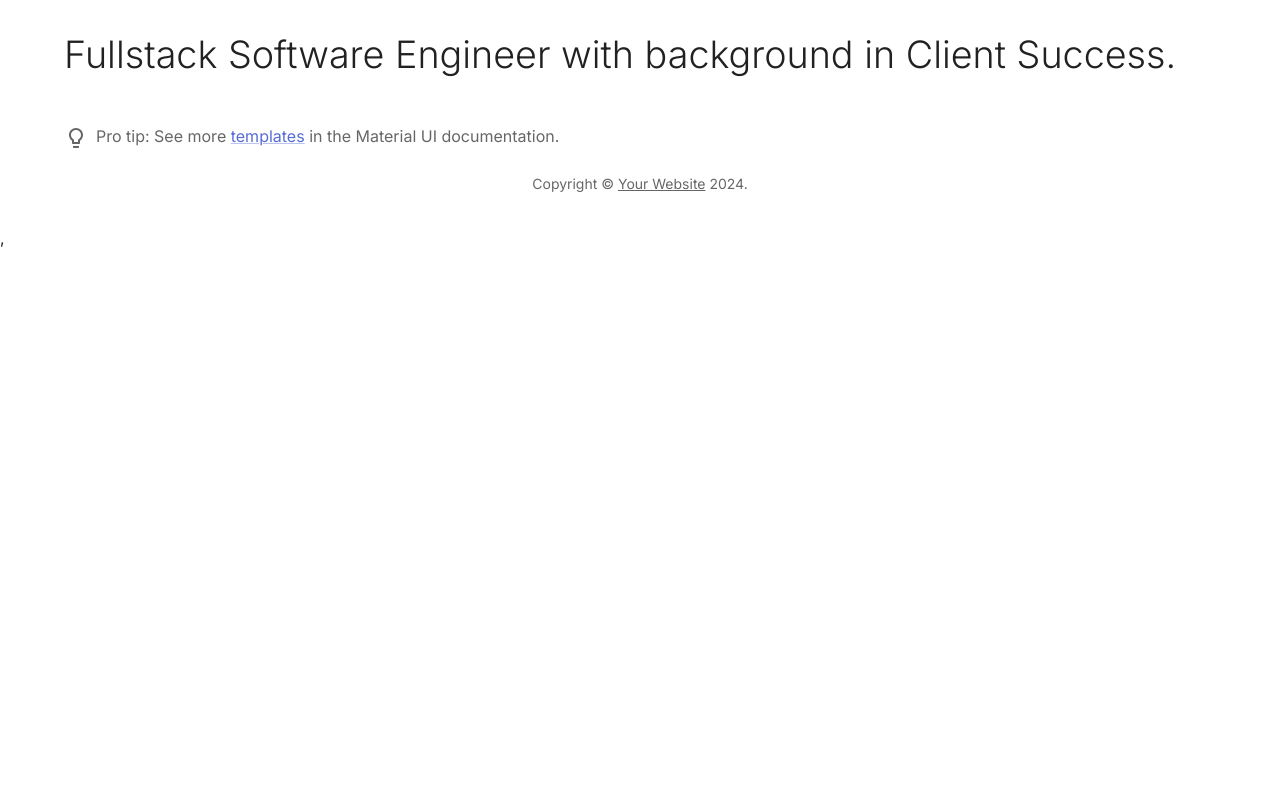
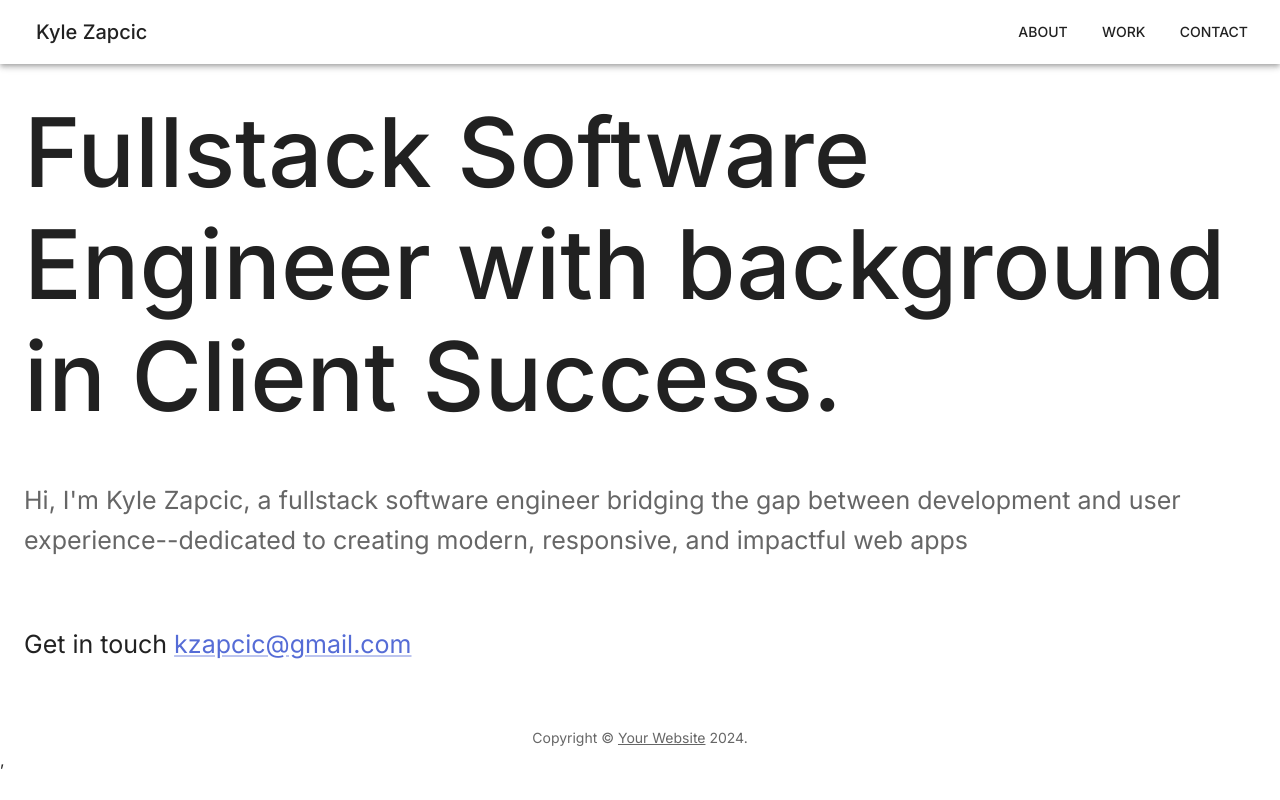
Before and after one commit to kylezap/kylezapcicdotcom, a React (Vite) app: page / in a window 1280 px wide. Built offline with nearby package versions, Linux system fonts and the light colour scheme.

Commit message:
adds nav, hero, footer

```diff
--- a/src/App.jsx
+++ b/src/App.jsx
@@ -4,17 +4,29 @@ import Typography from '@mui/material/Typography';
 import Box from '@mui/material/Box';
 import ProTip from './ProTip';
 import Copyright from './Copyright';
+import Navbar from './Components/Navbar';
+import { Link } from '@mui/material';
 
 export default function App() {
   return (
-    <Container maxWidth="lg">
+    <>
+    <Navbar />
+    <Container maxWidth="xl">
       <Box sx={{ my: 4 }}>
         <Typography variant="h1" component="h1" sx={{ mb: 2 }}>
           Fullstack Software Engineer with background in Client Success.
         </Typography>
         <ProTip />
-        <Copyright />
+
       </Box>
     </Container>
+    <Container maxWidth='xl'>
+        <Box sx={{ my: 4, py: 4 }}>
+            <Typography variant='h2' component='div' > Get in touch <Link>kzapcic@gmail.com</Link> </Typography>
+
+        </Box>
+    </Container>
+    <Copyright />
+    </>
   );
 }
--- /dev/null
+++ b/src/Components/Navbar.jsx
@@ -0,0 +1,25 @@
+import { AppBar, Toolbar, IconButton, Typography, Stack, Button } from "@mui/material";
+
+export default function Navbar() {
+    return (
+        <AppBar position='static' color="primary.main" shape='0'>
+            <Toolbar>
+                <IconButton size="large" edge='start'  aria-label="logo">
+                    {/* Insert imported Logo component here */}
+                </IconButton>
+                <Typography variant="h6" component='div' sx={{ flexGrow: 1}}>
+                    Kyle Zapcic
+                </Typography>
+                <Stack direction='row' spacing={2}>
+                    <Button color='black'>About</Button>
+                    <Button color='black'>Work</Button>
+                    <Button color='black'>Contact</Button>
+
+                </Stack>
+            </Toolbar>
+        </AppBar>
+
+
+
+    )
+}
--- a/src/ProTip.jsx
+++ b/src/ProTip.jsx
@@ -3,21 +3,19 @@ import Link from '@mui/material/Link';
 import SvgIcon from '@mui/material/SvgIcon';
 import Typography from '@mui/material/Typography';
 
-function LightBulbIcon(props) {
-  return (
-    <SvgIcon {...props}>
-      <path d="M9 21c0 .55.45 1 1 1h4c.55 0 1-.45 1-1v-1H9v1zm3-19C8.14 2 5 5.14 5 9c0 2.38 1.19 4.47 3 5.74V17c0 .55.45 1 1 1h6c.55 0 1-.45 1-1v-2.26c1.81-1.27 3-3.36 3-5.74 0-3.86-3.14-7-7-7zm2.85 11.1l-.85.6V16h-4v-2.3l-.85-.6C7.8 12.16 7 10.63 7 9c0-2.76 2.24-5 5-5s5 2.24 5 5c0 1.63-.8 3.16-2.15 4.1z" />
-    </SvgIcon>
-  );
-}
+// function LightBulbIcon(props) {
+//   return (
+//     <SvgIcon {...props}>
+//       <path d="M9 21c0 .55.45 1 1 1h4c.55 0 1-.45 1-1v-1H9v1zm3-19C8.14 2 5 5.14 5 9c0 2.38 1.19 4.47 3 5.74V17c0 .55.45 1 1 1h6c.55 0 1-.45 1-1v-2.26c1.81-1.27 3-3.36 3-5.74 0-3.86-3.14-7-7-7zm2.85 11.1l-.85.6V16h-4v-2.3l-.85-.6C7.8 12.16 7 10.63 7 9c0-2.76 2.24-5 5-5s5 2.24 5 5c0 1.63-.8 3.16-2.15 4.1z" />
+//     </SvgIcon>
+//   );
+// }
 
 export default function ProTip() {
   return (
-    <Typography sx={{ mt: 6, mb: 3, color: 'text.secondary' }}>
-      <LightBulbIcon sx={{ mr: 1, verticalAlign: 'middle' }} />
-      {'Pro tip: See more '}
-      <Link href="https://mui.com/material-ui/getting-started/templates/">templates</Link>
-      {' in the Material UI documentation.'}
+    <Typography variant='h2'  sx={{ mt: 6, mb: 3, color: 'text.secondary' }}>
+
+      {'Hi, I\'m Kyle Zapcic, a fullstack software engineer bridging the gap between development and user experience--dedicated to creating modern, responsive, and impactful web apps  ' }
     </Typography>
   );
 }
--- a/src/theme.js
+++ b/src/theme.js
@@ -17,8 +17,15 @@ let theme = createTheme({
     fontFamily: [
       "Inter", 'sans-serif'
     ].join(','),
-    h1: {fontSize: 38,}
+    h1: {fontSize: 96,
+         fontWeight: 500
+    },
+    h2: {fontSize: 24,
+         fontWeight: 400,
+         lineHeight: 1.6
+    },
   },
+
 });
 
 theme = responsiveFontSizes(theme);
```
Also changed, not shown: src/Components/Nav.jsx (deleted), src/assets/images/flash.png (added), src/assets/images/thunder.png (added).
